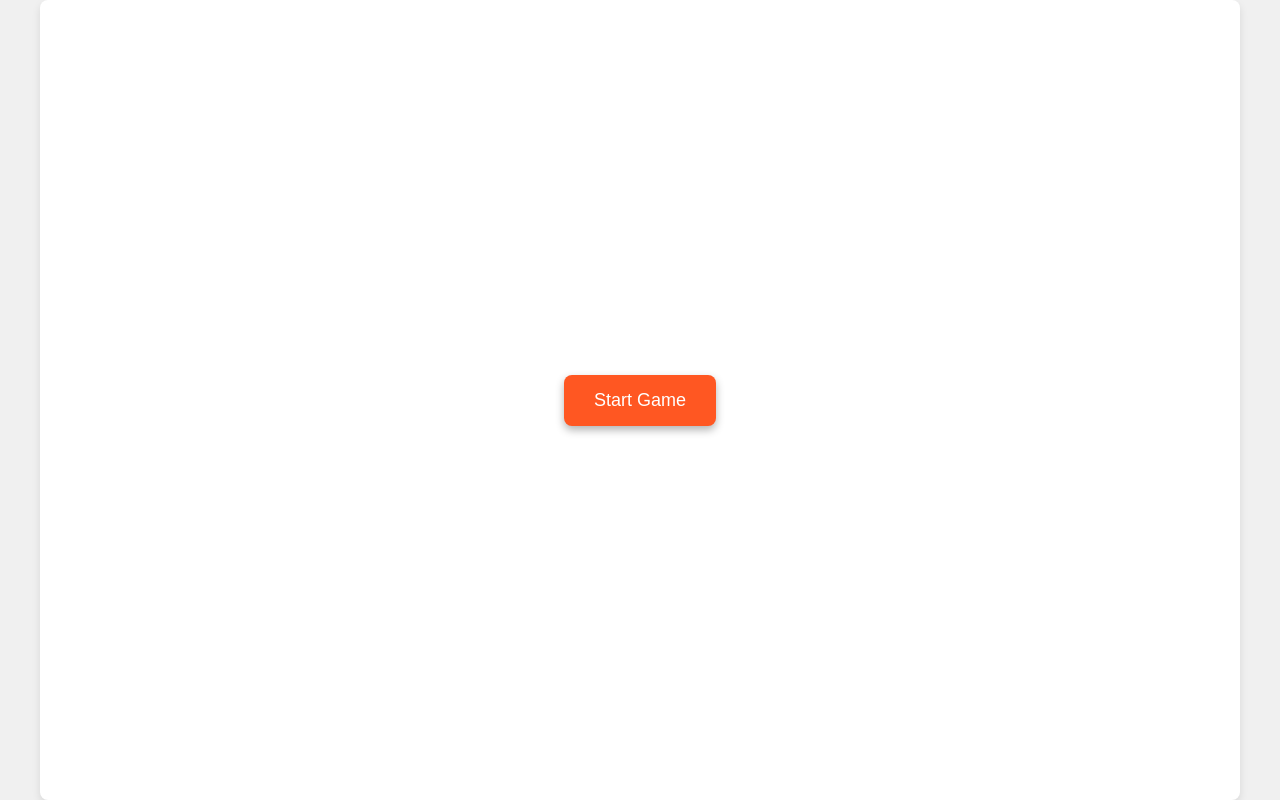
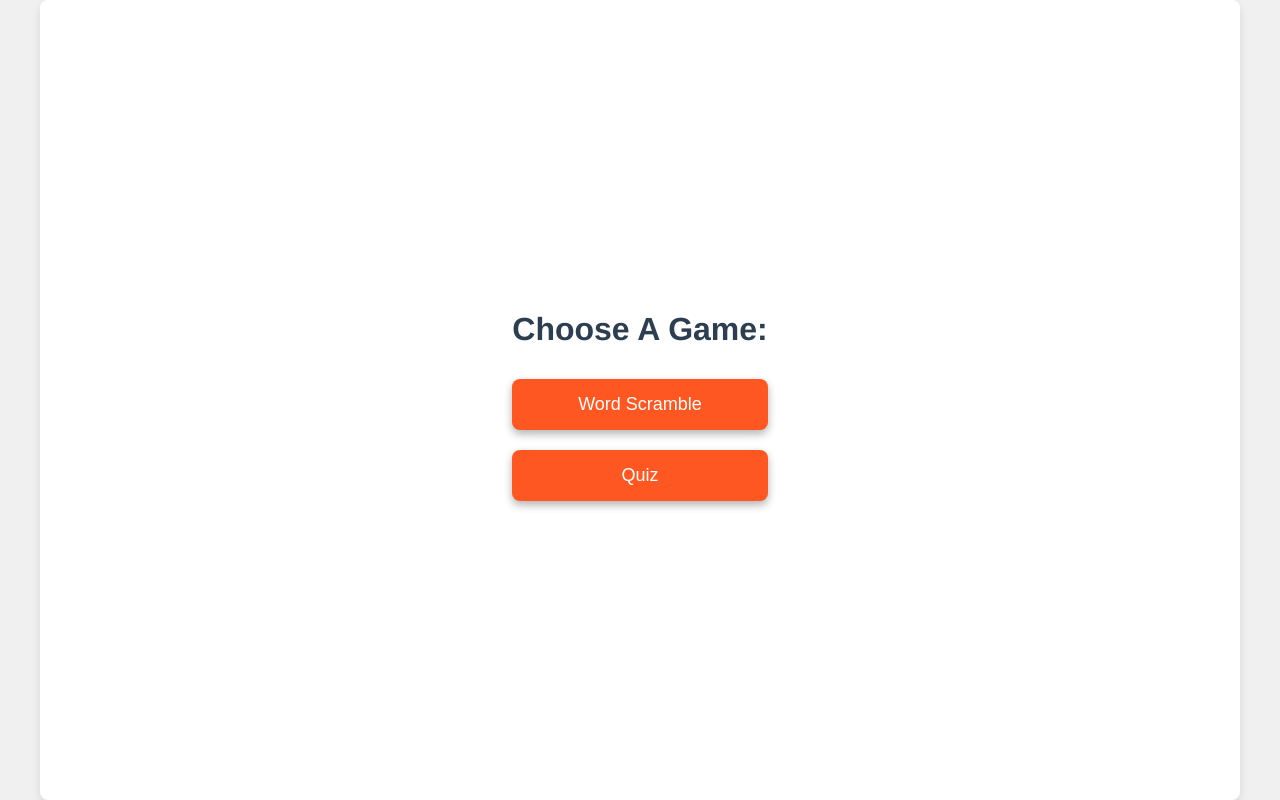
Before and after one commit to joseph-johnson27001/word-scramble, a Vue app: page / in a window 1280 px wide. Built offline with nearby package versions, Linux system fonts and the light colour scheme.

Commit message:
Updated starter page

```diff
--- a/src/components/GameModal.vue
+++ b/src/components/GameModal.vue
@@ -1,6 +1,8 @@
 <template>
+  <h1>Choose A Game:</h1>
   <div class="modal">
-    <button @click="startGame">Start Game</button>
+    <button @click="startGame">Word Scramble</button>
+    <button @click="startGame">Quiz</button>
   </div>
 </template>
 
@@ -19,5 +21,10 @@ export default {
   display: flex;
   justify-content: center;
   align-items: center;
+  flex-direction: column;
+}
+
+button {
+  width: 100%;
 }
 </style>
```
